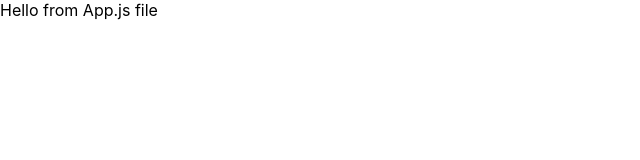
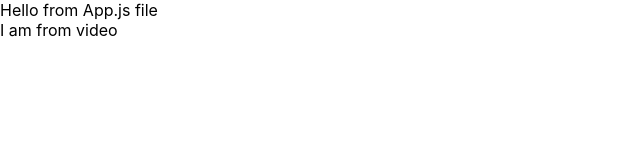
Before and after one commit to AnkitSinghSenwal/React-app, a React (Create React App) app in the folder my-app/: page / in a window 1280 px wide. Shown: the top 160 px of the page, without its empty margins (0-640 px from the left). Built offline with nearby package versions, Linux system fonts and the light colour scheme.

Commit message:
Creating a component folder and Video.js

```diff
--- a/my-app/src/App.js
+++ b/my-app/src/App.js
@@ -1,5 +1,8 @@
+import Video from "./component/Video";
+
 function App(){
-  return <div>Hello from App.js file</div>
+  return (<div><div>Hello from App.js file</div> <Video></Video></div>
+  )
 }
 
 export default App;
--- /dev/null
+++ b/my-app/src/component/Video.js
@@ -0,0 +1,5 @@
+function Video(){
+    return <div> I am from video</div>
+}
+
+export default Video;
```
